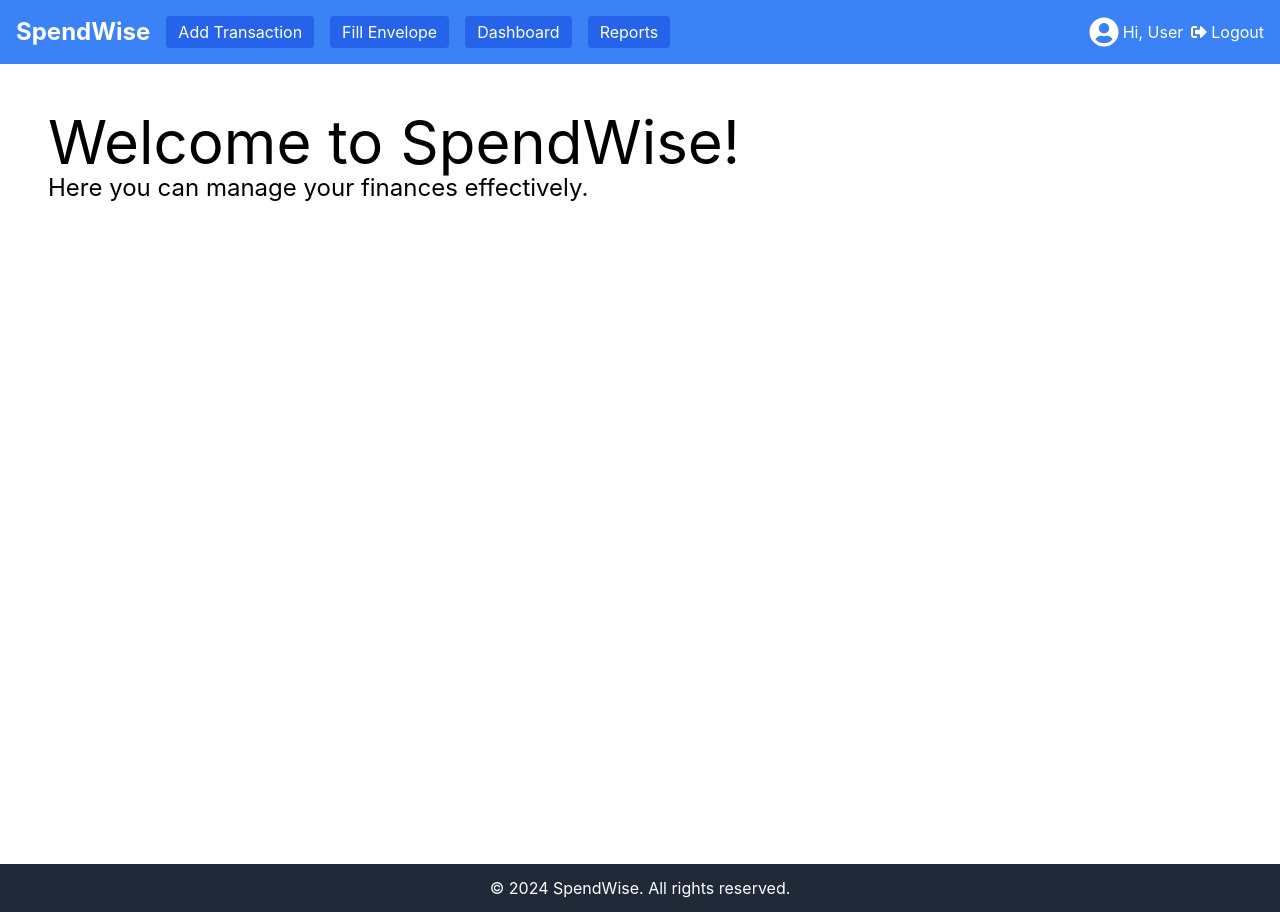
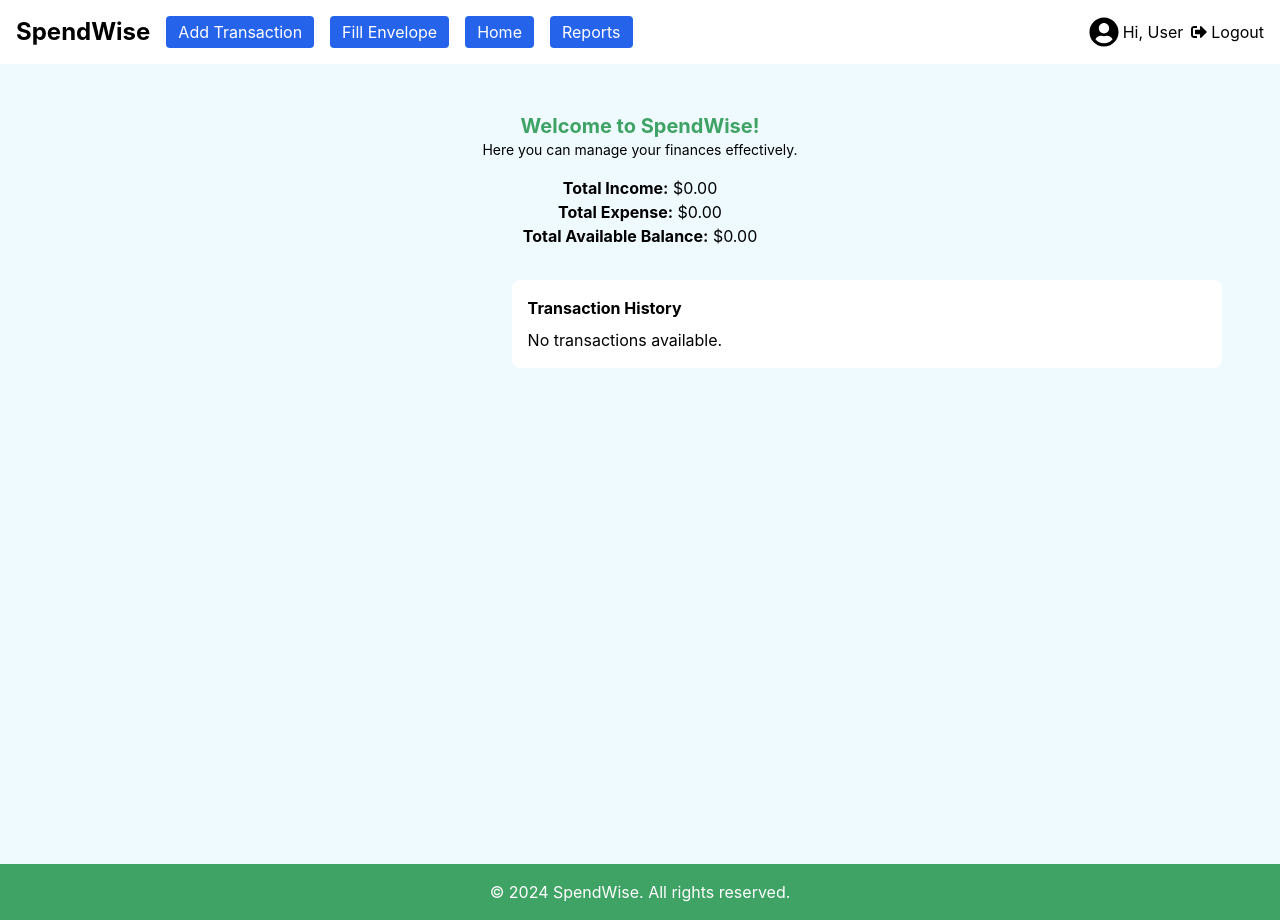
Before and after one commit to sunilpargi/spendwise, a React (Create React App) app: page / in a window 1280 px wide. Built offline with nearby package versions, Linux system fonts and the light colour scheme.

Commit message:
add transcation history functionality and improve CSS styling

```diff
--- a/src/App.js
+++ b/src/App.js
@@ -22,7 +22,6 @@ const App = () => {
           <Route path="/" element={<HomePage />} />
           <Route path="/add-transaction" element={<AddTransactionPage />} />
           <Route path="/fill-envelope" element={<FillEnvelopePage />} />
-          <Route path="/dashboard" element={<DashboardPage />} />
           <Route path="/reports" element={<ReportsPage />} />
           {/* Add more routes as needed */}
         </Routes>
--- a/src/components/Footer.js
+++ b/src/components/Footer.js
@@ -1,13 +1,11 @@
-
 import React from 'react';
 
 const Footer = () => {
-    return (
-        <footer className="footer bg-gray-800 text-white text-center py-3">
-            <p>&copy; 2024 SpendWise. All rights reserved.</p>
-            {/* Add any additional footer content here, such as links */}
-        </footer>
-    );
+  return (
+    <footer className="bg-[#3ea364] text-white p-4 text-center">
+      <p>&#169; 2024 SpendWise. All rights reserved.</p>
+    </footer>
+  );
 };
 
 export default Footer;
--- a/src/components/Header.js
+++ b/src/components/Header.js
@@ -4,7 +4,7 @@ import { FaEnvelopeOpenText, FaUserCircle, FaSignOutAlt } from 'react-icons/fa';
 
 const Header = ({ username, onLogout }) => {
     return (
-    <header className="bg-blue-500 text-white p-4">
+        <header className="bg-white text-black p-4">
             <div className="container mx-auto flex flex-col sm:flex-row justify-between items-center">
                 {/* Logo and Navigation Buttons */}
                 <div className="flex items-center space-x-4 mb-2 sm:mb-0">
@@ -22,10 +22,10 @@ const Header = ({ username, onLogout }) => {
                         Fill Envelope
                     </Link>
                     <Link
-            to="/dashboard"
+                        to="/"
                         className="btn bg-blue-600 text-white px-3 py-1 rounded text-sm sm:text-base"
                     >
-            Dashboard
+                        Home
                     </Link>
                     <Link
                         to="/reports"
--- a/src/pages/HomePage.js
+++ b/src/pages/HomePage.js
@@ -1,14 +1,133 @@
 import React from 'react';
+import { useSelector, useDispatch } from 'react-redux';
+import { deleteTransaction } from '../redux/reducers/transactionReducer';
+import { FaTrashAlt } from 'react-icons/fa'; // Import an icon for the delete action
 
 const HomePage = () => {
+    // Retrieve transactions from the Redux store
+    const transactions = useSelector((state) => state.transactions.transactions || []);
+
+    // Initialize useDispatch hook
+    const dispatch = useDispatch();
+
+    // Calculate total income, total expense, and total available balance
+    let totalIncome = 0;
+    let totalExpense = 0;
+
+    // Calculate totals using transactions data
+    transactions.forEach((transaction) => {
+        if (transaction.type === 'income') {
+            totalIncome += Number(transaction.amount);
+        } else if (transaction.type === 'expense') {
+            totalExpense += Number(transaction.amount);
+        }
+    });
+
+    // Calculate total available balance
+    const totalAvailableBalance = totalIncome - totalExpense;
+
+    // Define function to handle delete transaction
+    const handleDeleteTransaction = (transactionId) => {
+        // Dispatch the deleteTransaction action
+        dispatch(deleteTransaction(transactionId));
+    };
+
     return (
-        <div className="p-4 sm:p-6 md:p-8 lg:p-10 xl:p-12">
-            <h1 className="text-2xl sm:text-3xl md:text-4xl lg:text-5xl xl:text-6xl">
-                Welcome to SpendWise!
-            </h1>
-            <p className="text-sm sm:text-md md:text-lg lg:text-xl xl:text-2xl">
-                Here you can manage your finances effectively.
-            </p>
+        // Apply the desired background color to the entire middle part of the page
+        <div className="min-h-screen flex justify-center" style={{ backgroundColor: 'rgb(239,250,255)' }}>
+            {/* Container for the content */}
+            <div className="container mx-auto p-4 sm:p-6 md:p-8 lg:p-10 xl:p-12">
+                {/* Welcome message and totals */}
+                <div className="mb-8 text-center">
+                    <h1 className="text-xl font-bold" style={{ color: '#3ea364' }}>
+                        Welcome to SpendWise!
+                    </h1>
+                    <p className="text-sm">
+                        Here you can manage your finances effectively.
+                    </p>
+
+                    {/* Display totals below the welcome text */}
+                    <div className="mt-4">
+                        <p><strong>Total Income:</strong> ${totalIncome.toFixed(2)}</p>
+                        <p><strong>Total Expense:</strong> ${totalExpense.toFixed(2)}</p>
+                        <p><strong>Total Available Balance:</strong> ${totalAvailableBalance.toFixed(2)}</p>
+                    </div>
+                </div>
+
+                {/* Display transaction history in a separate box */}
+                <div
+                    className="mt-4 p-4 rounded-lg bg-white"
+                    style={{
+                        width: '60%',
+                        marginLeft: 'auto',
+                        marginRight: '10px',
+                        maxHeight: '300px', // Adjust max height to limit the number of visible data entries
+                        overflowY: 'auto', // Enable vertical scrolling
+                        overflowX: 'hidden',
+                    }}
+                >
+                    <h2 className="text-md font-bold mb-2">Transaction History</h2>
+
+                    {/* Check if there are transactions */}
+                    {transactions.length > 0 ? (
+                        <table className="w-full table-fixed">
+                            <thead className="bg-gray-100">
+                                <tr>
+                                    <th className="p-2 border w-16">Date</th>
+                                    <th className="p-2 border w-12">Amount</th>
+                                    <th className="p-2 border w-14">Type</th>
+                                    <th className="p-2 border w-16">Envelope</th>
+                                    <th className="p-2 border w-40 text-center">Description</th> {/* Center-align description */}
+                                    <th className="p-2 border w-10 text-center">Action</th> {/* Increased width for action */}
+                                </tr>
+                            </thead>
+                            <tbody>
+                                {transactions.map((transaction) => (
+                                    <tr key={transaction.id}>
+                                        <td className="p-2 border">{transaction.date}</td>
+                                        <td
+                                            className="p-2 border"
+                                            style={{ color: transaction.type === 'income' ? 'green' : 'red' }}
+                                        >
+                                            {transaction.type === 'income' ? `+${transaction.amount}` : `-${transaction.amount}`}
+                                        </td>
+                                        <td className="p-2 border">
+                                            {/* Add icons for transaction types */}
+                                            {transaction.type === 'income' ? (
+                                                <>
+                                                    <span role="img" aria-label="income">💰</span>
+                                                    {' '}
+                                                    Income
+                                                </>
+                                            ) : (
+                                                <>
+                                                    <span role="img" aria-label="expense">🛒</span> {/* Shopping cart icon */}
+                                                    {' '}
+                                                    Expense
+                                                </>
+                                            )}
+                                        </td>
+                                        <td className="p-2 border text-center">{transaction.envelope}</td> {/* Center-align and adjust width */}
+                                        <td className="p-2 border text-center">{transaction.description}</td> {/* Center-align description */}
+                                        <td className="p-2 border text-center">
+                                            {/* Add a delete icon button */}
+                                            <button
+                                                onClick={() => handleDeleteTransaction(transaction.id)}
+                                                className="text-red-600 hover:text-red-800"
+                                            >
+                                                <FaTrashAlt /> {/* Trash icon for delete action */}
+                                            </button>
+                                        </td>
+                                    </tr>
+                                ))}
+                            </tbody>
+                        </table>
+                    ) : (
+                        // Show a message if there are no transactions
+                        <p>No transactions available.</p>
+                    )}
+                </div>
+            </div>
         </div>
     );
 };
--- a/src/redux/reducers/transactionReducer.js
+++ b/src/redux/reducers/transactionReducer.js
@@ -1,38 +1,37 @@
+// transactionSlice.js
 import { createSlice } from '@reduxjs/toolkit';
 
 // Initial state for the transaction reducer
 const initialState = {
-    transactions: [], // Initialize as an empty array
+    transactions: [], // Array of transactions
 };
 
-// Create a slice using Redux Toolkit for managing transactions
+// Create a slice using Redux Toolkit
 const transactionSlice = createSlice({
-    name: 'transactions',
+    name: 'transactions', // Name of the slice
     initialState,
     reducers: {
-        // Action for adding a new transaction
+        // Reducer for adding a transaction
         addTransaction: (state, action) => {
             state.transactions.push(action.payload);
         },
-        // Action for editing an existing transaction
+        // Reducer for editing a transaction
         editTransaction: (state, action) => {
             const { id, updatedData } = action.payload;
             const index = state.transactions.findIndex((transaction) => transaction.id === id);
             if (index !== -1) {
-                // Update the transaction with the new data
                 state.transactions[index] = { ...state.transactions[index], ...updatedData };
             }
         },
-        // Action for deleting a transaction
+        // Reducer for deleting a transaction
         deleteTransaction: (state, action) => {
             const transactionId = action.payload;
-            // Filter out the transaction with the specified ID
             state.transactions = state.transactions.filter((transaction) => transaction.id !== transactionId);
         },
     },
 });
 
-// Export actions for use in other parts of the application
+// Export the actions for use in other parts of the application
 export const { addTransaction, editTransaction, deleteTransaction } = transactionSlice.actions;
 
 // Export the reducer for use in the store configuration
```
Also changed, not shown: src/components/HomePage.js (deleted). Lines whose indentation alone changed are shown as unchanged.
